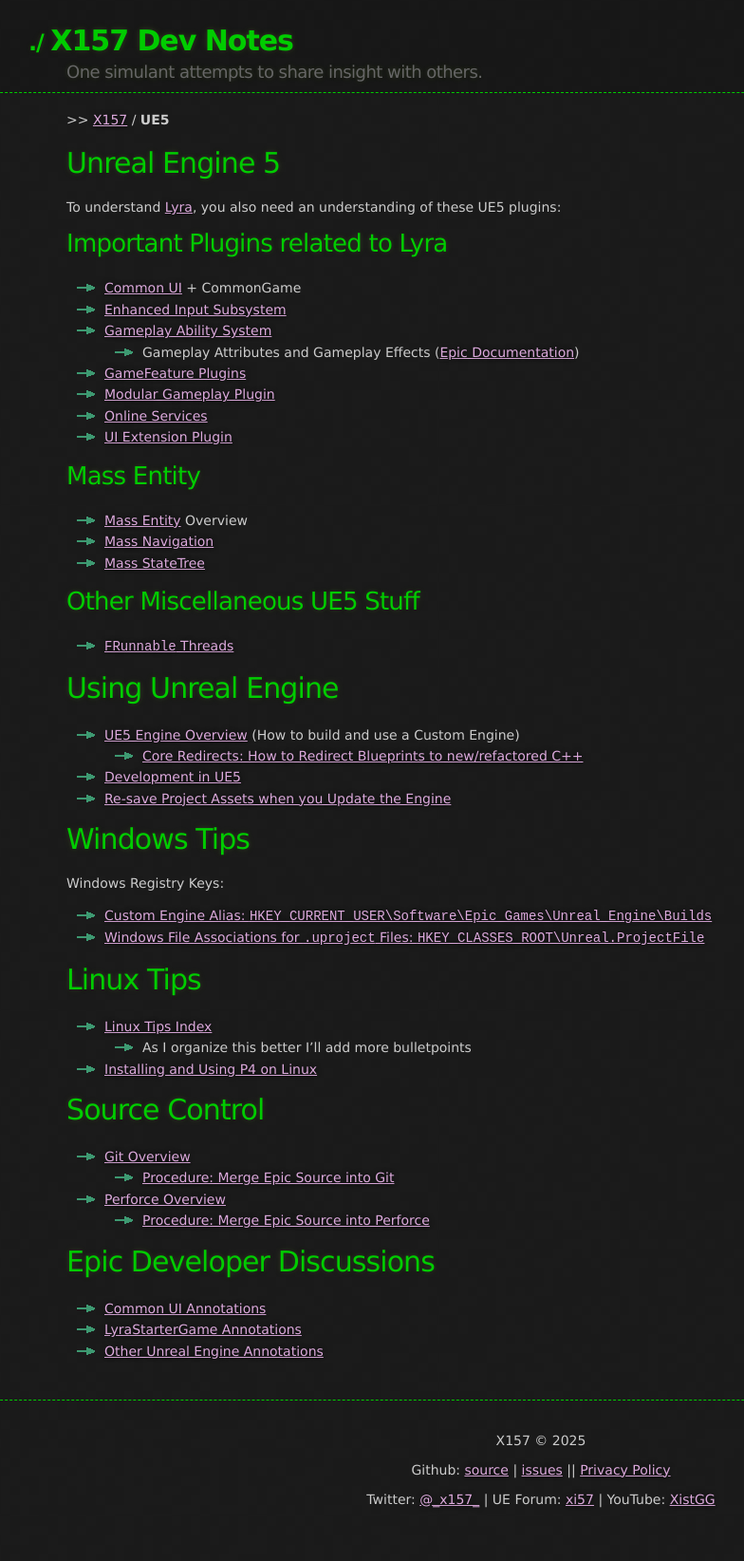
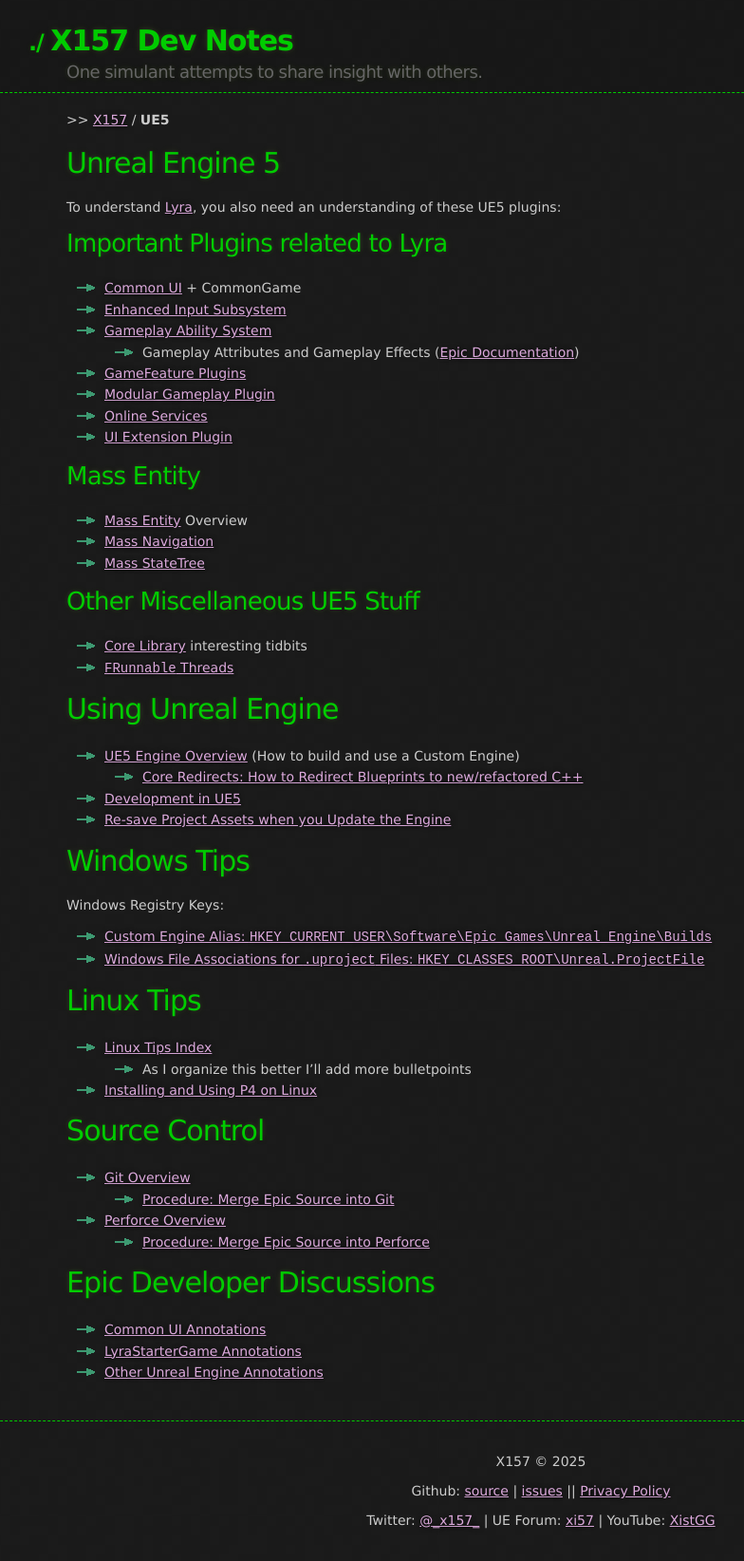
Before and after one commit to x157/x157.github.io, a Jekyll site: the page built from UE5/index.md, in a window 1280 px wide. Shown: the whole page at 95% size, without its empty margins (70-854 px from the left). Built offline with Jekyll 4.4.1, drawn with Linux system fonts in a browser that asks for light colours; before the commit the page ends 1621 px from its top, so only the background shows below that.

Commit message:
Link new /UE5/Core/ tidbits

```diff
--- a/UE5/index.md
+++ b/UE5/index.md
@@ -28,6 +28,7 @@
 
 ## Other Miscellaneous UE5 Stuff
 
+- [Core Library](/UE5/Core/) interesting tidbits
 - [`FRunnable` Threads](/UE5/Threads/)
 
 
```
